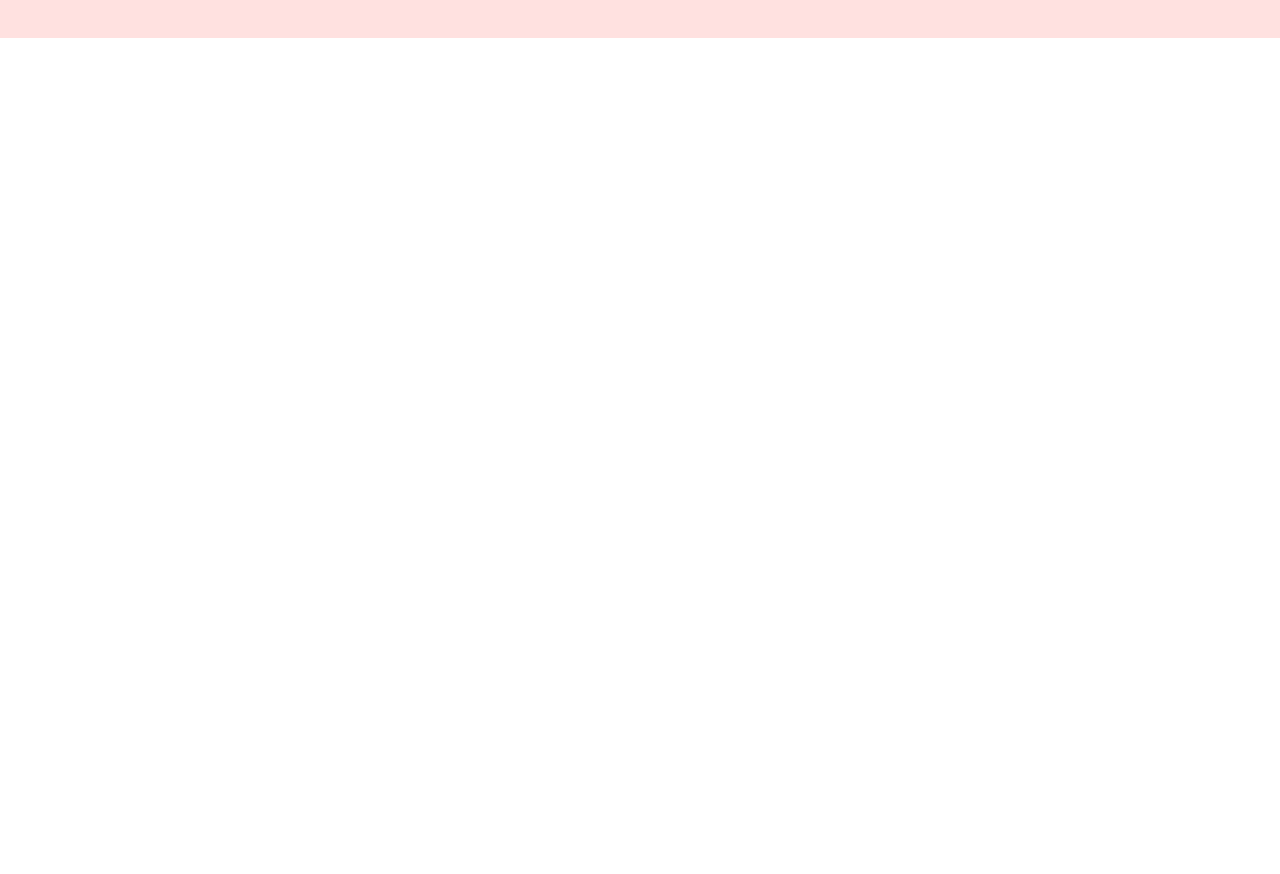
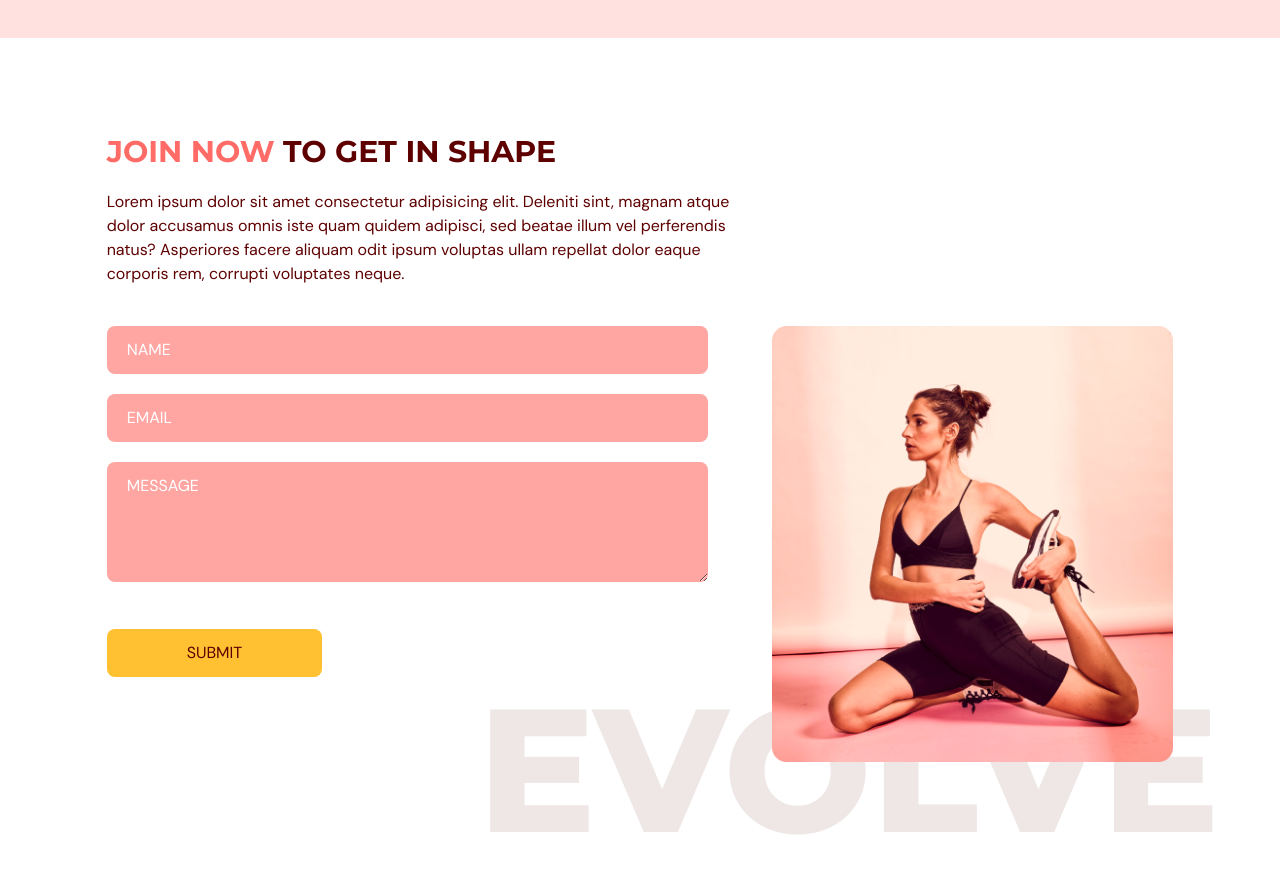
Before and after one commit to sravantp7/Fitness-React-App, a React (Vite) app: page / in a window 1280 px wide. Shown: the part 3000-3874 px from the top of the page. Before the commit the page ends 3038 px from the top, so only its background shows below. Built offline with nearby package versions, Linux system fonts and the light colour scheme.

Commit message:
added ContactUs component

```diff
--- a/package.json
+++ b/package.json
@@ -13,7 +13,8 @@
     "framer-motion": "^8.5.0",
     "react": "^18.2.0",
     "react-anchor-link-smooth-scroll": "^1.0.12",
-    "react-dom": "^18.2.0"
+    "react-dom": "^18.2.0",
+    "react-hook-form": "^7.42.1"
   },
   "devDependencies": {
     "@types/node": "^18.11.18",
--- a/src/App.tsx
+++ b/src/App.tsx
@@ -4,6 +4,7 @@
 import Home from '@/components/Home/Home';
 import Benefits from '@/components/Benefits/Benefits';
 import Ourclasses from '@/components/OurClasses/Ourclasses';
+import ContactUs from './components/ContactUs/ContactUs';
 
 function App() {
   const [selectedPage, setSelectedPage] = useState<SelectedPage>(SelectedPage.Home);
@@ -27,6 +28,7 @@
       <Home setSelectedPage={setSelectedPage} />
       <Benefits setSelectedPage={setSelectedPage} />
       <Ourclasses setSelectedPage={setSelectedPage} />
+      <ContactUs setSelectedPage={setSelectedPage} />
     </div>
   );
 }
--- /dev/null
+++ b/src/components/ContactUs/ContactUs.tsx
@@ -0,0 +1,68 @@
+import { SelectedPage } from "@/shared/types";
+import { motion } from "framer-motion";
+import HText from "@/shared/HText";
+import { useForm } from "react-hook-form";
+import ContactUsPageGraphic from '@/assets/ContactUsPageGraphic.png';
+
+type Props = {
+    setSelectedPage: (value: SelectedPage) => void;
+}
+
+const ContactUs = ({setSelectedPage}: Props) => {
+  const inputStyle = `w-full mb-5 rounded-lg bg-primary-300 px-5 py-3 placeholder-white`;
+  const { register, trigger, formState: { errors } } = useForm();
+  const handleOnSubmit = async (e: any) => {
+    const isValid = await trigger();
+    if (!isValid) {
+        e.preventDefault();
+    }
+  }
+
+  return (
+    <section id='contactus' className="w-5/6 mx-auto pt-24 pb-32">
+        <motion.div onViewportEnter={() => setSelectedPage(SelectedPage.ContactUs)} >
+            {/* Header */}
+            <motion.div className="md:w-3/5" initial='hidden' whileInView='visible' viewport={{once: true, amount: 0.5}} transition={{duration: 0.5}} variants={{hidden: {opacity: 0, x:-50}, visible: {opacity:1, x:0}}}>
+                <HText><span className="text-primary-500">Join now</span>{" "}to get in shape</HText>
+                <p className="my-5">Lorem ipsum dolor sit amet consectetur adipisicing elit. Deleniti sint, magnam atque dolor accusamus omnis iste quam quidem adipisci, sed beatae illum vel perferendis natus? Asperiores facere aliquam odit ipsum voluptas ullam repellat dolor eaque corporis rem, corrupti voluptates neque.</p>
+            </motion.div>
+
+            {/* Form and Image */}
+            <div className="mt-10 justify-between md:flex gap-16">
+                <motion.div className="mt-10 basis-3/5 md:mt-0" initial='hidden' whileInView='visible' viewport={{once: true, amount: 0.5}} transition={{duration: 0.5}} variants={{hidden: {opacity: 0, y:50}, visible: {opacity:1, y:0}}}>
+                    <form target="_blank" onSubmit={handleOnSubmit} method='POST' action="https://formsubmit.co/your@email.com">
+                        <input type="text" className={inputStyle} placeholder="NAME" {...register('name', { required: true, maxLength: 100, })} /> { errors.name && (
+                            <p className="mt-1 text-primary-500">
+                                {errors.name.type === "required" && "This field is required."}
+                                {errors.name.type === "maxLength" && "Character limit is 100"}
+                            </p>
+                        )}
+
+                        <input type="email" className={inputStyle} placeholder="EMAIL" {...register('email', { required: true, pattern: /^[A-Z0-9._%+-]+@[A-Z0-9.-]+\.[A-Z]{2,}$/i, })} /> { errors.email && (
+                            <p className="mt-1 text-primary-500">
+                                {errors.email.type === "required" && "This field is required."}
+                                {errors.email.type === "pattern" && "Invalid Email address"}
+                            </p>
+                        )}
+
+                        <textarea rows={4} cols={50} className={inputStyle} placeholder="MESSAGE" {...register('message', { required: true, maxLength: 1000, })} /> { errors.message && (
+                            <p className="mt-1 text-primary-500">
+                                {errors.message.type === "required" && "This field is required."}
+                                {errors.message.type === "maxLength" && "Character limit is 1000"}
+                            </p>
+                        )}
+                        <button type='submit' className="mt-5 rounded-lg bg-secondary-500 px-20 py-3 transition duration-500 hover:text-white">SUBMIT</button>
+                    </form>
+                </motion.div>
+                <motion.div className="relative mt-16 basis-2/5 md:mt-0" initial='hidden' whileInView='visible' viewport={{once: true, amount: 0.5}} transition={{delay: 0.2, duration: 0.5}} variants={{hidden: {opacity: 0, y:50}, visible: {opacity:1, y:0}}}>
+                    <div className="md:before:content-evolvetext w-full before:absolute before:-bottom-20 before:-right-10 before:z-[-1]">
+                        <img src={ContactUsPageGraphic} alt="contactus-graphics" />
+                    </div>
+                </motion.div>
+            </div>
+        </motion.div>
+    </section>
+  );
+}
+
+export default ContactUs;
--- a/src/components/OurClasses/Class.tsx
+++ b/src/components/OurClasses/Class.tsx
@@ -5,7 +5,7 @@
 }
 
 const Class = ({item}: Props) => {
-  const overlayStyles = `p-5 absolute z-30 flex flex-col h-[380px] w-[450px] items-center justify-center whitespace-normal bg-primary-500 text-center text-white opacity-0 transition duration-500 hover:opacity-90`;
+  const overlayStyles = `p-5 absolute z-20 flex flex-col h-[380px] w-[450px] items-center justify-center whitespace-normal bg-primary-500 text-center text-white opacity-0 transition duration-500 hover:opacity-90`;
   return (
     <li className="relative mx-5 inline-block h-[380px] w-[450px]" >
         <div className={overlayStyles}>
--- a/src/shared/ActionButton.tsx
+++ b/src/shared/ActionButton.tsx
@@ -9,7 +9,7 @@
 
 const ActionButton = ({children, setSelectedPage}: Props) => {
   return (
-    <AnchorLink href={`${SelectedPage.ContactUs}`} className='rounded-md bg-secondary-500 px-10 py-2 hover:bg-primary-500 hover:text-white transition duration-500 cursor-pointer' onClick={() => setSelectedPage(SelectedPage.ContactUs)}>
+    <AnchorLink href={`#${SelectedPage.ContactUs}`} className='rounded-md bg-secondary-500 px-10 py-2 hover:bg-primary-500 hover:text-white transition duration-500 cursor-pointer' onClick={() => setSelectedPage(SelectedPage.ContactUs)}>
         {children}
     </AnchorLink>
   );
```
Also changed, not shown: 1 other file (tests, documents, lock files or other folders).
